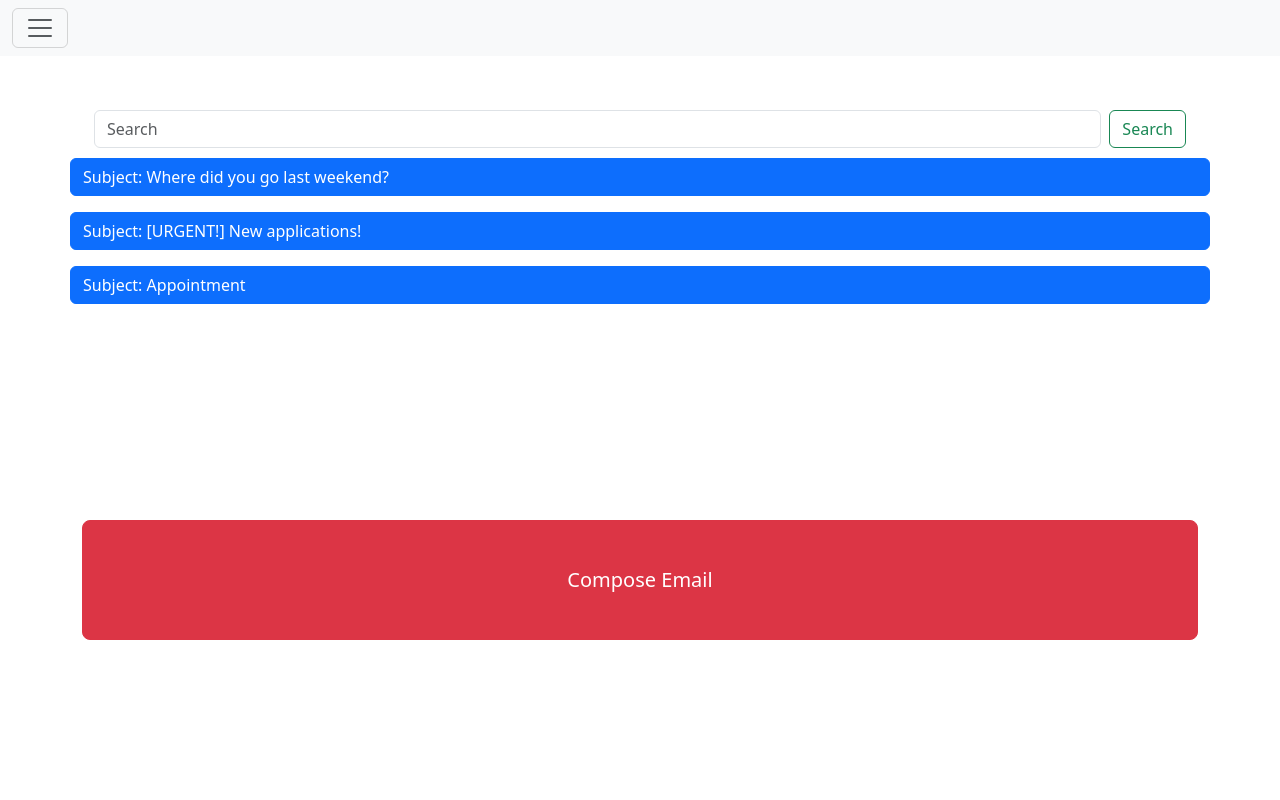
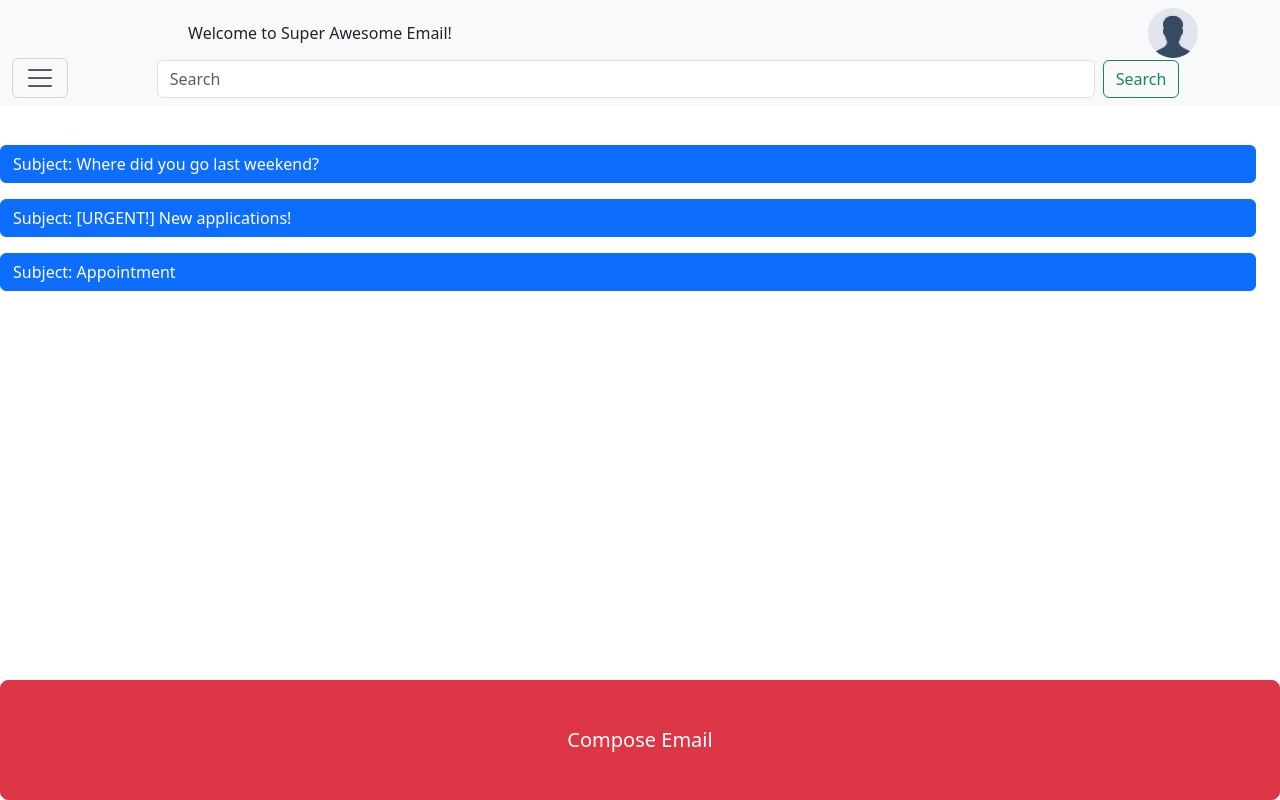
Before and after one commit to T0XICReaper/bootstrap-email-carlos-lacerda, a plain HTML site: page index.html in a window 1280 px wide. Drawn offline with nearby package versions, Linux system fonts and the light colour scheme.

Commit message:
Added final design elements and fixed bugs with alignment and email accordion

```diff
--- a/index.html
+++ b/index.html
@@ -9,16 +9,23 @@
 </head>
 <body>
     <div class="container text-center main-container"> <!-- background -->
-        <div  class="row row-cols-3">
-            <div class="container-fluid email-header col-12">Header
-                <div> <!-- Nav bar -->
+        <div  class="row row-cols-3" >
+                <div div class="container-fluid email-header col-12"> <!-- Nav bar -->
                     <nav class="navbar bg-body-tertiary fixed-top">
+                        <div class="row-cols-1 col-6">
+                            Welcome to Super Awesome Email!
+                        </div>
+
+                        <div class="col-2"> <!-- profile icon (NOT)-->
+                            <img src="avatar.jpeg" alt="Avatar" class="avatar">
+                        </div>
+
                         <div class="container-fluid">
                           <button class="navbar-toggler" type="button" data-bs-toggle="offcanvas" data-bs-target="#offcanvasNavbar" aria-controls="offcanvasNavbar" aria-label="Toggle navigation"> <!-- NAVBAR BUTTON -->
                             <span class="navbar-toggler-icon"></span> <!-- ICON FOR NAVBAR -->
                           </button>
 
-                          <div class="offcanvas offcanvas-end" tabindex="-1" id="offcanvasNavbar" aria-labelledby="offcanvasNavbarLabel"> <!-- OFFCANVAS HEADER -->
+                          <div class="offcanvas offcanvas-start h-100 w-50" tabindex="-1" id="offcanvasNavbar" aria-labelledby="offcanvasNavbarLabel"> <!-- OFFCANVAS HEADER -->
                             <div class="offcanvas-header">
                                 <div>Additional Settings</div>
                               <button type="button" class="btn-close" data-bs-dismiss="offcanvas" aria-label="Close"></button>
@@ -33,42 +40,43 @@
                                 <button type="button" class="btn btn-primary row col-12 btn-spacing">More...</button>
 
                             </div>
+
                           </div>
+
+                          <div class="container-fluid align-self-end col-10 btn-spacing"> <!-- SEARCHBAR --> <!-- col-10 -->
+                            <form class="d-flex align-self-end" role="search">
+                                <input class="form-control me-2" type="search" placeholder="Search" aria-label="Search">
+                                <button class="btn btn-outline-success" type="submit">Search</button>
+                            </form>
+                        </div>
                         </div>
                       </nav>
                 </div>
 
-                <!-- <div> --><!-- profile icon (NOT)-->
 
-                <!-- </div> -->
-            </div>
 
-            <div class=" container-fluid col-12  email-section"> <!-- CONTAINER FOR EMAILS SECTION -->
-                <div class="container-fluid align-self-end col-12 btn-spacing"> <!-- SEARCHBAR -->
-                    <form class="d-flex align-self-end" role="search">
-                        <input class="form-control me-2" type="search" placeholder="Search" aria-label="Search">
-                        <button class="btn btn-outline-success" type="submit">Search</button>
-                    </form>
-                </div>
+
+            <div class="container-fluid row-cols-1 col-12 email-section" id="accordion"> <!-- CONTAINER FOR EMAILS SECTION --> <!-- id accordion is applied to all the collapsable email content with data-bs-parent="#accordion" in order to close the rest of the emails-->
+
                 <p class="text-start row email"> <!-- EMAIL-1 -->
-                    <button class="text-start btn btn-primary email-preview" type="button" data-bs-toggle="collapse" data-bs-target="#email-1" aria-expanded="false" aria-controls="email-1">
+                    <button class="text-start btn btn-primary email-preview" type="button" data-bs-toggle="collapse" data-bs-target="#email-1" aria-expanded="false" aria-controls="email-1" >
                        Subject: Where did you go last weekend?
                     </button>
                 </p>
                 <div class="email-box"> <!-- COLLAPSABLE EMAIL CONTENT -->
-                    <div class="collapse collapse-horizontal" id="email-1">
+                    <div class="collapse collapse-horizontal" id="email-1" data-bs-parent="#accordion">
                         <div class="card card-body email-content">
                             Test Test Test
                         </div>
                     </div>
                 </div>
                 <p class="text-start row email"> <!-- EMAIL-2 -->
-                    <button class="text-start btn btn-primary email-preview" type="button" data-bs-toggle="collapse" data-bs-target="#email-2" aria-expanded="false" aria-controls="email-1">
+                    <button class="text-start btn btn-primary email-preview" type="button" data-bs-toggle="collapse" data-bs-target="#email-2" aria-expanded="false" aria-controls="email-1" >
                        Subject: [URGENT!] New applications!
                     </button>
                 </p>
                 <div class="email-box"> <!-- COLLAPSABLE EMAIL CONTENT -->
-                    <div class="collapse collapse-horizontal" id="email-2">
+                    <div class="collapse collapse-horizontal" id="email-2" data-bs-parent="#accordion">
                         <div class="card card-body email-content">
                             Test Test Test
                         </div>
@@ -80,7 +88,7 @@
                     </button>
                 </p>
                 <div class="email-box"> <!-- COLLAPSABLE EMAIL CONTENT -->
-                    <div class="collapse collapse-horizontal" id="email-3">
+                    <div class="collapse collapse-horizontal" id="email-3" data-bs-parent="#accordion">
                         <div class="card card-body email-content">
                             Test Test Test
                         </div>
@@ -89,12 +97,16 @@
             </div>
 
 
-            <div class="container-fluid row-cols-1 col-12"> <!-- CONTAINER FOR COMPOSE EMAIL BUTTON -->
-                <button type="button" class="align-self-end btn btn-danger btn-lg compose-btn" data-bs-toggle="offcanvas" data-bs-target="#compose-email" aria-expanded="false" aria-controls="compose-email" aria-label="Toggle navigation">
-                    Compose Email <!-- COMPOSE EMAIL BUTTON -->
-                </button>
 
-                <div class="offcanvas offcanvas-end" tabindex="-1" id="compose-email" aria-labelledby="offcanvasNavbarLabel"> <!-- OFFCANVAS FOR COMPOSING EMAIL -->
+
+            <footer class="footer col-12 m-0 p-0">
+                <div class="container-fluid row-cols-1 col-12 m-0 p-0"> <!-- CONTAINER FOR COMPOSE EMAIL BUTTON -->
+                    <button type="button" class="align-self-end btn btn-danger btn-lg compose-btn m-0 p-0" data-bs-toggle="offcanvas" data-bs-target="#compose-email" aria-expanded="false" aria-controls="compose-email" aria-label="Toggle navigation">
+                        Compose Email <!-- COMPOSE EMAIL BUTTON -->
+                    </button>
+            </footer>
+
+                <div class="offcanvas offcanvas-bottom w-100 h-100" tabindex="-1" id="compose-email" aria-labelledby="offcanvasNavbarLabel"> <!-- OFFCANVAS FOR COMPOSING EMAIL -->
                     Compose your Email
                     <button type="button" class="btn-close" data-bs-dismiss="offcanvas" aria-label="Close"></button>
                     <div class="offcanvas-body">
--- a/styles.css
+++ b/styles.css
@@ -1,10 +1,11 @@
-.row-cols-3{
+/* .row-cols-3{
     flex-direction: column;
-}
+} */
 
 .main-container{
     /* border: 3px solid blue; */
     min-height: 100vh;
+    min-width: 100vw;
 }
 .compose-btn{
     /* border: 3px solid blue; */
@@ -14,10 +15,11 @@
 .email-section{
     /* width: 360px; */
     min-height: 420px;
+   /*  border: 3px solid blue;  */
 }
 
 .email-header{
-    min-height: 100px;
+    min-height: 145px;
 }
 
 
@@ -27,7 +29,32 @@
 .email-content{
     min-height: 300px;
 }
-.btn-spacing{
+
+/* .btn-spacing{
     margin-top: 10px;
     margin-bottom: 10px;
+} */
+.avatar {
+    vertical-align: middle;
+    width: 50px;
+    height: 50px;
+    border-radius: 50%;
+ }
+
+ .debug{
+    border: 3px solid red;
+ }
+ footer {
+   /*  display: flex;
+    justify-content: center; */
+    /* border: 3px solid green; */
+    position: fixed;
+    bottom: 0;
 }
+
+/* @media screen and (min-width: 1200px){
+    .compose-btn{
+        width: 300px;
+        height: 165px;
+    }
+} */
```
Also changed, not shown: avatar.jpeg (added).
